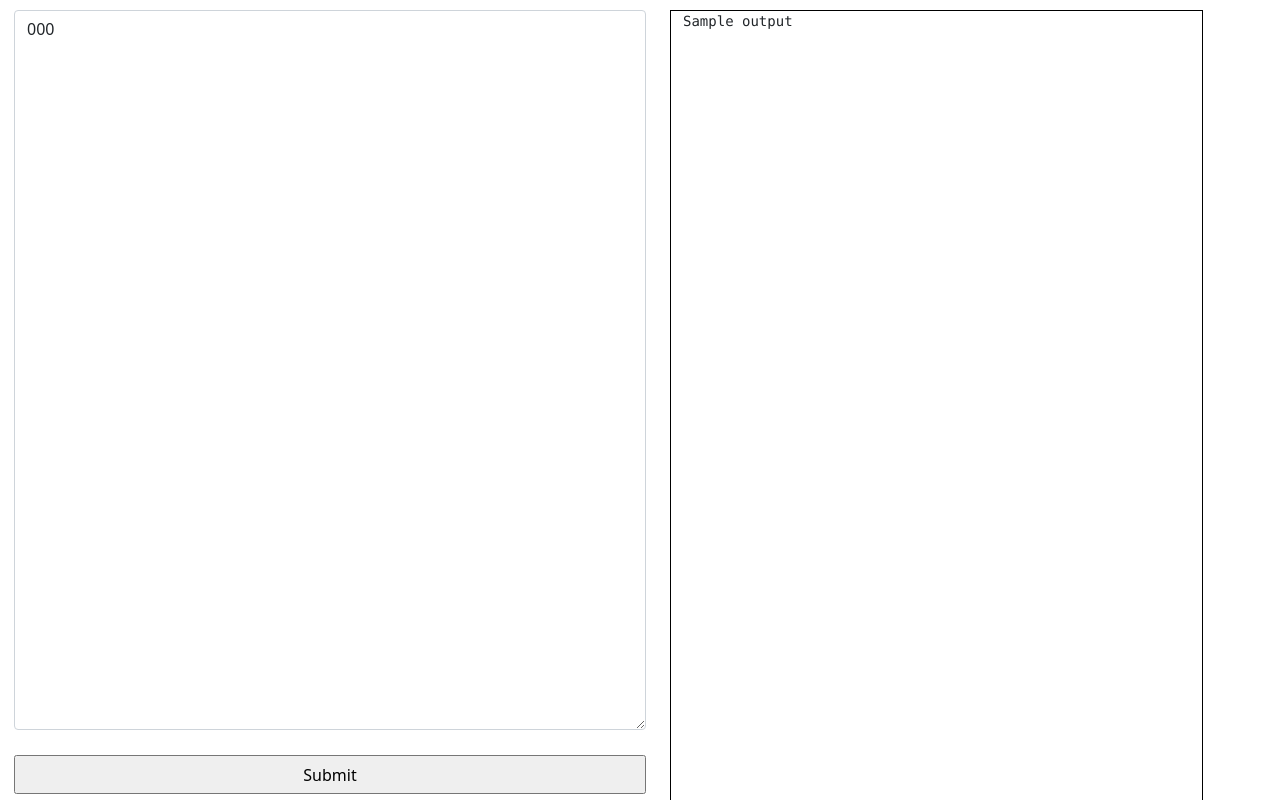
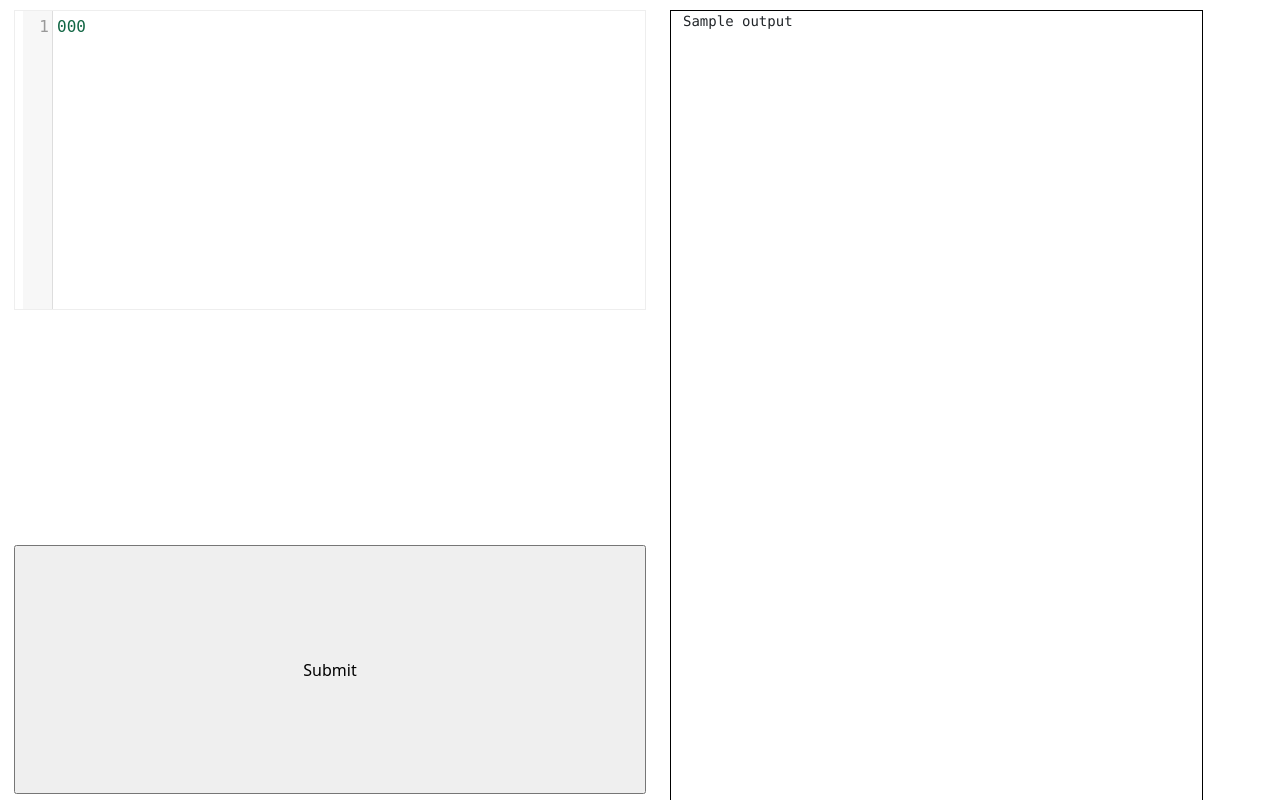
Before and after one commit to nmurthy932/AttemptedNodeJS, a Flask app: template templates/home.html in a window 1280 px wide. Run offline with Flask 2, Linux system fonts and the light colour scheme; the template is opened without the code that fills it: most values are stand-ins (such as "Sample title", 1, 10 or a date in 2020); some libraries are stand-ins or nearby versions.

Commit message:
Added CodeMirror

```diff
--- a/nodeJS/index.js
+++ b/nodeJS/index.js
@@ -0,0 +1 @@
+Hello
--- a/static/javascript/script.js
+++ b/static/javascript/script.js
@@ -9,3 +9,11 @@
 x.slice(0, curPos) + '\t' + x.slice(curPos));
   }
 })
+
+window.onload = function () {
+  var editor = CodeMirror.fromTextArea($("#code")[0], {
+      lineNumbers: true,
+      lineWrapping: true,
+      mode: "javascript",
+  });
+};
--- a/static/stylesheets/style.css
+++ b/static/stylesheets/style.css
@@ -37,3 +37,8 @@
   margin: 0px;
   padding: 0px;
 }
+
+.CodeMirror {
+  border: 1px solid #eee;
+  height: auto;
+}
--- a/templates/base.html
+++ b/templates/base.html
@@ -8,6 +8,10 @@
       <link href="https://cdn.jsdelivr.net/npm/bootstrap@5.1.3/dist/css/bootstrap.min.css" rel="stylesheet" integrity="sha384-1BmE4kWBq78iYhFldvKuhfTAU6auU8tT94WrHftjDbrCEXSU1oBoqyl2QvZ6jIW3" crossorigin="anonymous">
     <script src="https://cdn.jsdelivr.net/npm/bootstrap@5.1.3/dist/js/bootstrap.bundle.min.js" integrity="sha384-ka7Sk0Gln4gmtz2MlQnikT1wXgYsOg+OMhuP+IlRH9sENBO0LRn5q+8nbTov4+1p" crossorigin="anonymous"></script>
       <script src="https://code.jquery.com/jquery-3.6.0.js" integrity="sha256-H+K7U5CnXl1h5ywQfKtSj8PCmoN9aaq30gDh27Xc0jk=" crossorigin="anonymous"></script>
+      <!-- CodeMirror CDN -->
+      <script src="https://cdnjs.cloudflare.com/ajax/libs/codemirror/5.29.0/codemirror.js"></script>
+      <link rel="stylesheet" href="https://cdnjs.cloudflare.com/ajax/libs/codemirror/5.29.0/codemirror.css">
+      <script src="https://cdnjs.cloudflare.com/ajax/libs/codemirror/5.29.0/mode/javascript/javascript.js"></script>
       {% endblock %}
     </header>
     <body>
--- a/templates/home.html
+++ b/templates/home.html
@@ -6,7 +6,7 @@
     <div id="runcode" class="row">
       <div class="col-6" id="input">
         <form method="post" class="row g-3">
-          <textarea id="code" name="code" class="form-control" placeholder="Enter code here">{{code}}</textarea><br>
+          <textarea id="code" name="code" class="CodeMirror" placeholder="Enter code here">{{code}}</textarea><br>
           <input type="submit" name="submit">
         </form>
       </div>
```
Also changed, not shown: package-lock.json.
